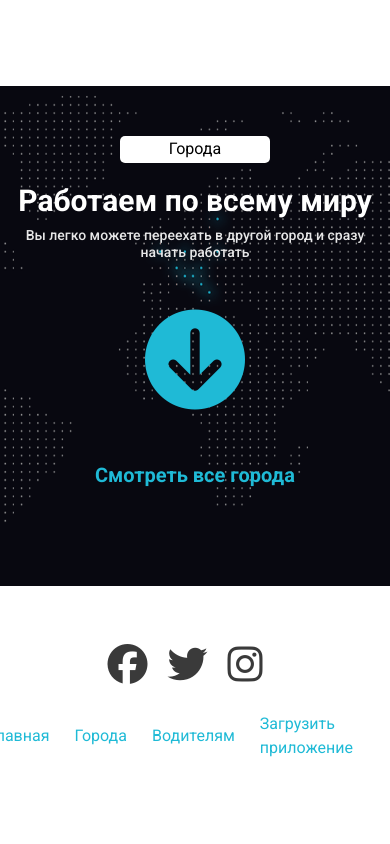
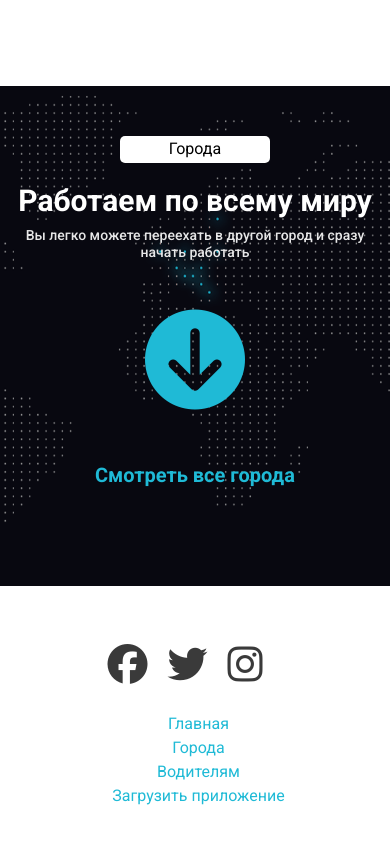
Before and after one commit to penkin-repo/uber, a plain HTML site: page index.html in a window 390 px wide. Shown: the part 4017-4861 px from the top of the page. Drawn offline with nearby package versions, Linux system fonts and the light colour scheme.

Commit message:
repair footer

```diff
--- a/index.html
+++ b/index.html
@@ -9,7 +9,7 @@
     <link rel="stylesheet" href="style/style.css" />
     <link rel="icon" href="img/fav-uber.png" type="image/x-icon" />
 
-    <title>Uber</title>
+    <title>Bootstrap test</title>
   </head>
   <body>
     <!-- header -->
@@ -360,7 +360,7 @@
     <!-- footer -->
     <footer class="footer">
       <div class="container">
-        <div class="row">
+        <div class="row justify-content-center">
           <div class="col-12 col-md-3 icons">
             <a href="#"><i class="fa-brands fa-facebook"></i></a
             ><a href="http://"><i class="fa-brands fa-twitter"></i></a
--- a/style/style.scss
+++ b/style/style.scss
@@ -439,7 +439,11 @@ nav {
       display: flex;
       justify-content: center;
       align-items: center;
+      margin: 0 auto;
       margin-bottom: 0;
+      @media (max-width: 600px) {
+        flex-direction: column;
+      }
       & li {
         margin-right: 25px;
       }
```
Also changed, not shown: style/style.css, 1 other file.
